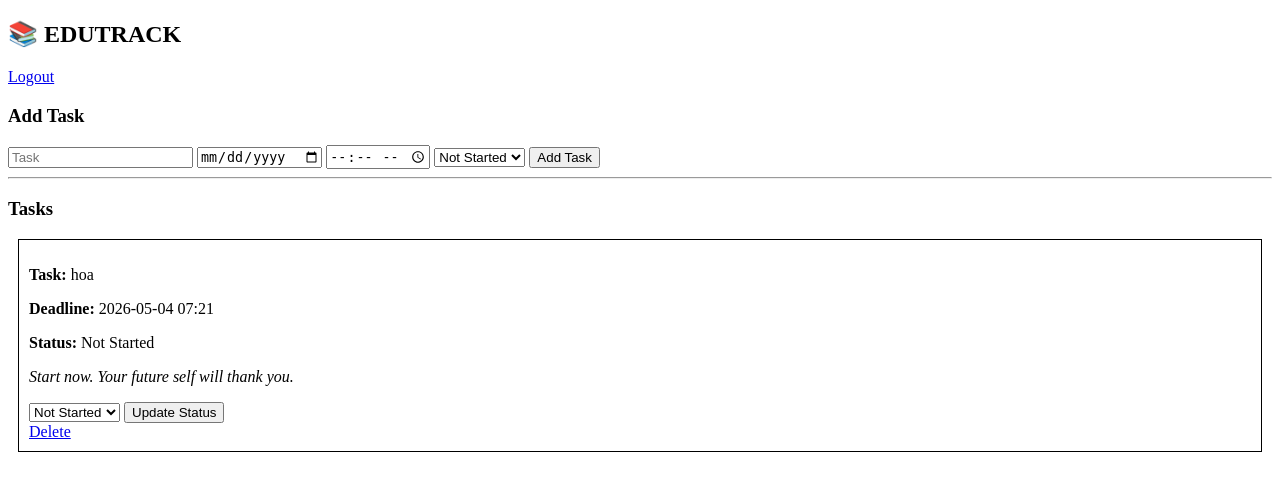
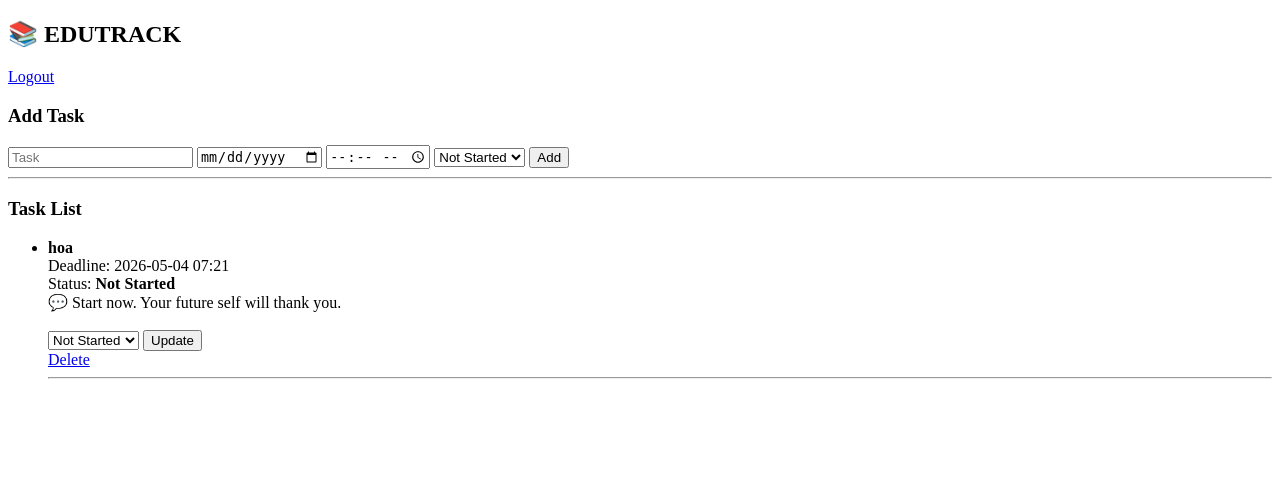
Before and after one commit to cjesteria56-arch/edutrack, a Flask app: page /home in a window 1280 px wide. Shown: the top 491 px of the page. Run offline with Flask 3, Linux system fonts and the light colour scheme; the visitor is signed in with stand-in values (Sample User, id 1).

Commit message:
Update index.html

```diff
--- a/EDUTRACK/templates/index.html
+++ b/EDUTRACK/templates/index.html
@@ -17,42 +17,42 @@
     <input type="time" name="time" required>
 
     <select name="status">
-        <option>Not Started</option>
-        <option>In Progress</option>
-        <option>Done</option>
+        <option value="Not Started">Not Started</option>
+        <option value="In Progress">In Progress</option>
+        <option value="Done">Done</option>
     </select>
 
-    <button type="submit">Add Task</button>
+    <button type="submit">Add</button>
 </form>
 
 <hr>
 
-<h3>Tasks</h3>
+<h3>Task List</h3>
 
+<ul>
 {% for task in tasks %}
-<div style="border:1px solid black; padding:10px; margin:10px;">
+    <li>
+        <b>{{ task.task }}</b> <br>
+        Deadline: {{ task.deadline }} <br>
+        Status: <b>{{ task.status }}</b> <br>
+        💬 {{ task.quote }} <br><br>
 
-    <p><b>Task:</b> {{ task.task }}</p>
-    <p><b>Deadline:</b> {{ task.deadline }}</p>
-    <p><b>Status:</b> {{ task.status }}</p>
-    <p><i>{{ task.quote }}</i></p>
+        <!-- UPDATE STATUS -->
+        <form action="/update_status/{{ loop.index0 }}" method="POST">
+            <select name="status">
+                <option value="Not Started" {% if task.status == "Not Started" %}selected{% endif %}>Not Started</option>
+                <option value="In Progress" {% if task.status == "In Progress" %}selected{% endif %}>In Progress</option>
+                <option value="Done" {% if task.status == "Done" %}selected{% endif %}>Done</option>
+            </select>
+            <button type="submit">Update</button>
+        </form>
 
-    <!-- UPDATE STATUS -->
-    <form action="/update_status/{{ task.id }}" method="POST">
-        <select name="status">
-            <option {% if task.status == "Not Started" %}selected{% endif %}>Not Started</option>
-            <option {% if task.status == "In Progress" %}selected{% endif %}>In Progress</option>
-            <option {% if task.status == "Done" %}selected{% endif %}>Done</option>
-        </select>
-
-        <button type="submit">Update Status</button>
-    </form>
-
-    <!-- DELETE -->
-    <a href="/delete/{{ task.id }}">Delete</a>
-
-</div>
+        <!-- DELETE -->
+        <a href="/delete/{{ loop.index0 }}">Delete</a>
+    </li>
+    <hr>
 {% endfor %}
+</ul>
 
 </body>
 </html>
```
